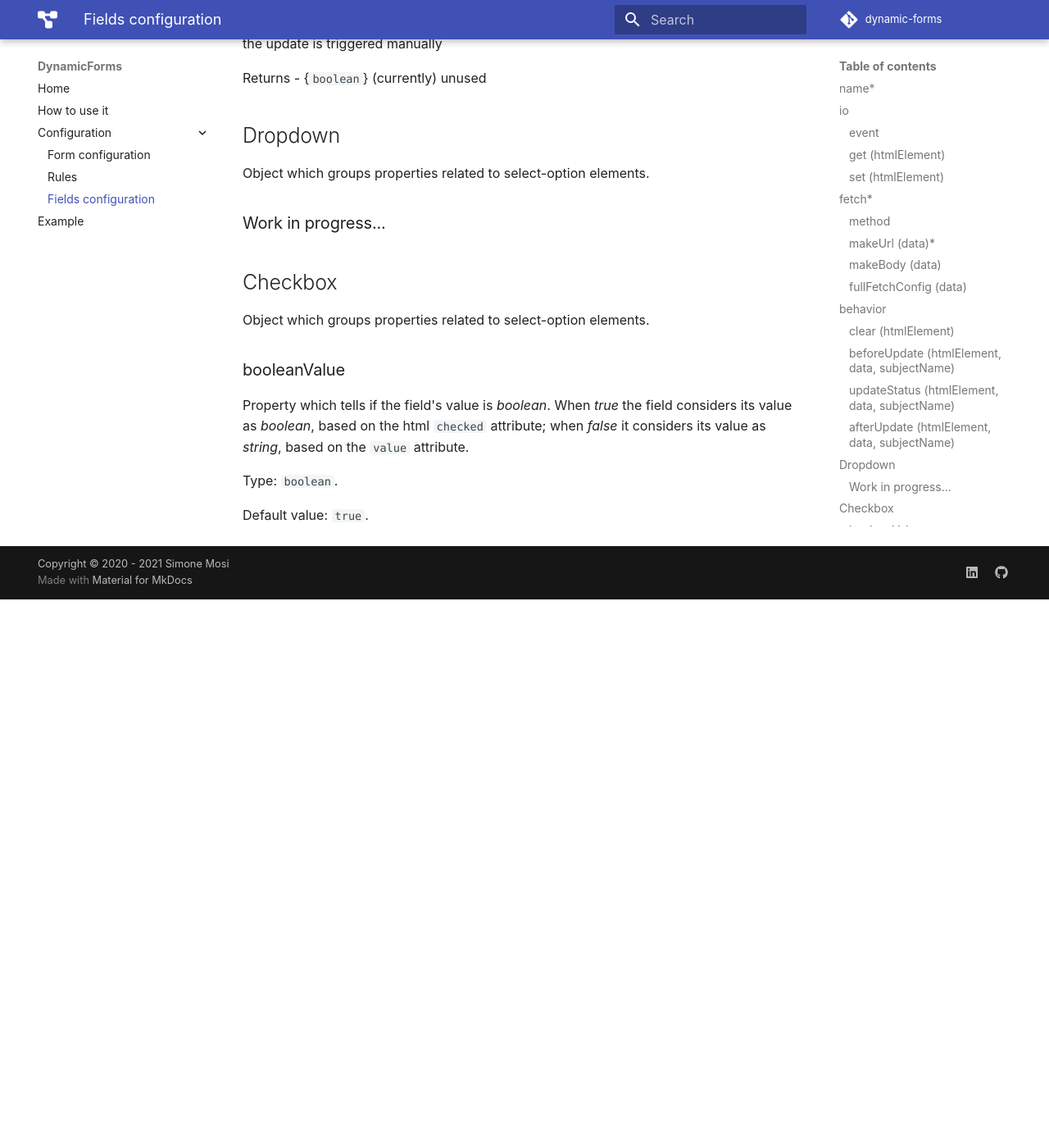
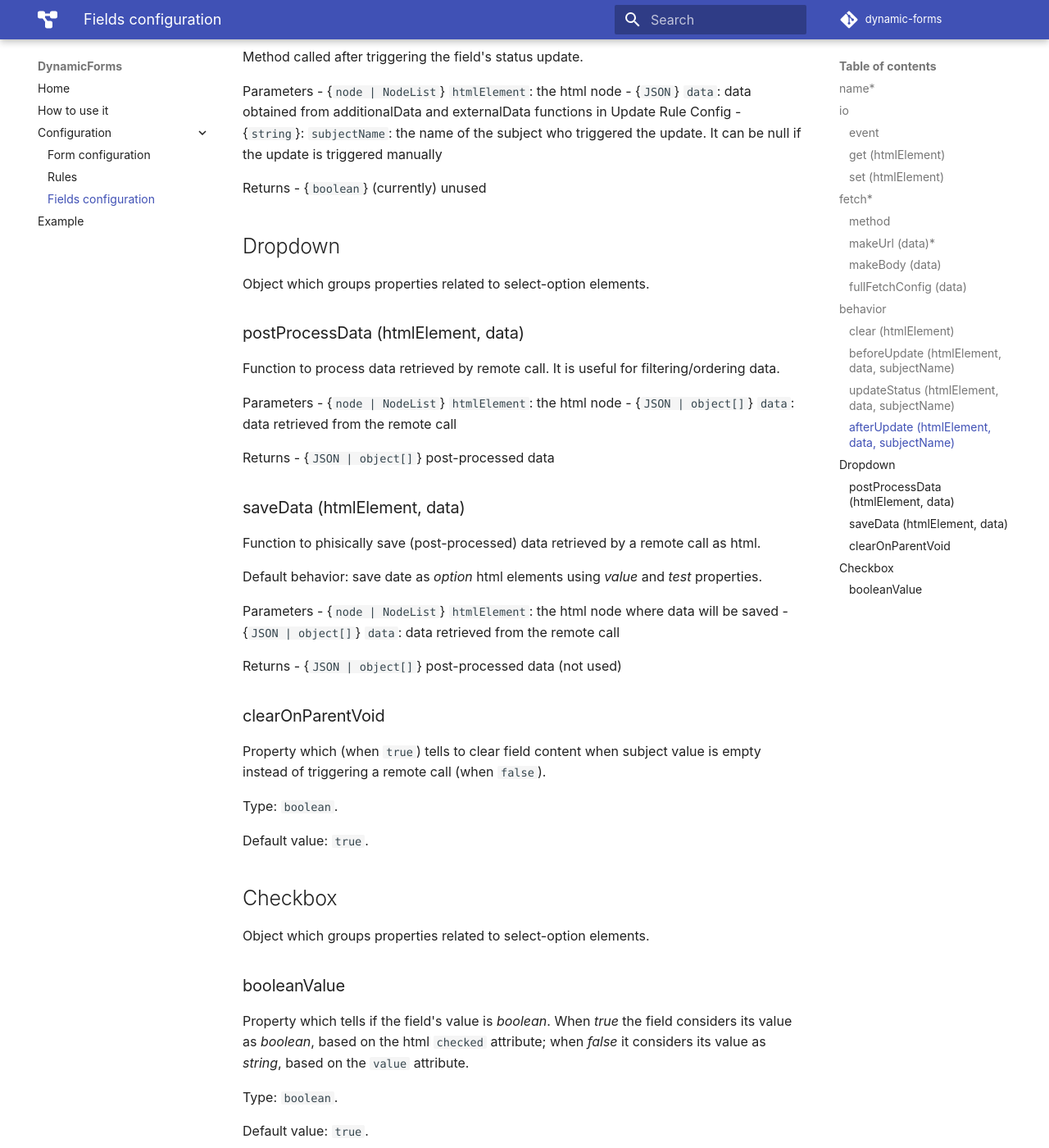
Before and after one commit to simomosi/dynamic-forms, an MkDocs documentation site: the page built from docs/configurations/field-configuration.md, in a window 1280 px wide and 1400 px high, scrolled down 4141 px. Shown: the whole window at 82% size. Built offline with MkDocs 1.6.1 and Material for MkDocs 9.7.7, drawn with Linux system fonts in a browser that asks for light colours; comment, search, counter and statistics services are not loaded; before the commit the page ends 4872 px from its top, so only the background shows below that; some of the changed text lies outside the part shown.

Commit message:
Dropdown doc updated

```diff
--- a/docs/configurations/field-configuration.md
+++ b/docs/configurations/field-configuration.md
@@ -28,7 +28,7 @@ let fieldConfiguration = {
     'dropdown': { // Only for dropdown elements
         'postProcessData': (htmlElement, data) => { }, // Process data retrieved by remote call
         'saveData': (htmlElement, data) => { }, // Save data in html (es: <option value="value">'text'</option>)
-        'clearOnParentVoid': true, // True (default) to clear field content when subject is void; false to trigger a remote call
+        'clearOnParentVoid': true, // True (default) to clear field content when subject is empty; false to trigger a remote call
     },
     'checkbox': { // Only for checkbox elements
         'booleanValue': true // True (default) to get element's value as boolean, based on the checked property; false to get the value property
@@ -139,6 +139,8 @@ Returns
 ### beforeUpdate (htmlElement, data, subjectName)
 Method called before triggering the field's status update. If return value is *false*, the update is aborted.
 
+Default behavior: nothing. For **DynamicDropdown** elements it clear the field content if *clearOnParentVoid* conditions are satisfied.
+
 Parameters
 - {`node | NodeList`} `htmlElement`: the html node
 - {`JSON`} `data`: data obtained from additionalData and externalData functions in Update Rule Config
@@ -149,6 +151,8 @@ Returns
 
 ### updateStatus (htmlElement, data, subjectName)
 Method to update the field status. It is useful to update the field's attributes (*display*, *disabled*...) and content.
+
+Default behavior: nothing. For **DynamicDropdown** elements it makes a remote call (using *fetch*), retrieves new date and saves it as *select* new content (*option*).
 
 Parameters
 - {`node | NodeList`} `htmlElement`: the html node
@@ -172,7 +176,34 @@ Returns
 ## Dropdown
 Object which groups properties related to select-option elements.
 
-### Work in progress...
+### postProcessData (htmlElement, data)
+Function to process data retrieved by remote call. It is useful for filtering/ordering data.
+
+Parameters
+- {`node | NodeList`} `htmlElement`: the html node
+- {`JSON | object[]`} `data`: data retrieved from the remote call
+
+Returns
+- {`JSON | object[]`} post-processed data
+
+### saveData (htmlElement, data)
+Function to phisically save (post-processed) data retrieved by a remote call as html.
+
+Default behavior: save date as *option* html elements using *value* and *test* properties.
+
+Parameters
+- {`node | NodeList`} `htmlElement`: the html node where data will be saved
+- {`JSON | object[]`} `data`: data retrieved from the remote call
+
+Returns
+- {`JSON | object[]`} post-processed data (not used)
+
+### clearOnParentVoid
+Property which (when `true`) tells to clear field content when subject value is empty instead of triggering a remote call (when `false`).
+
+Type: `boolean`.
+
+Default value: `true`.
 
 ## Checkbox
 Object which groups properties related to select-option elements.
```
